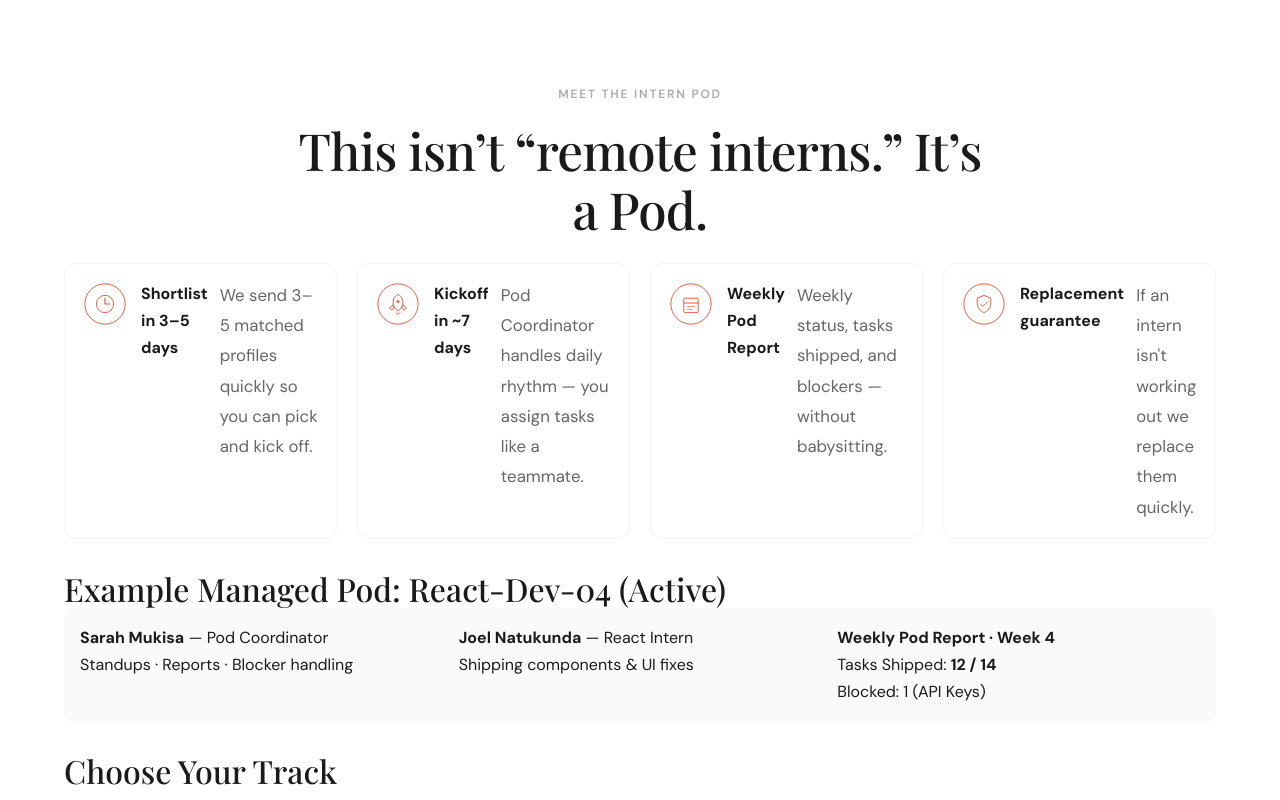
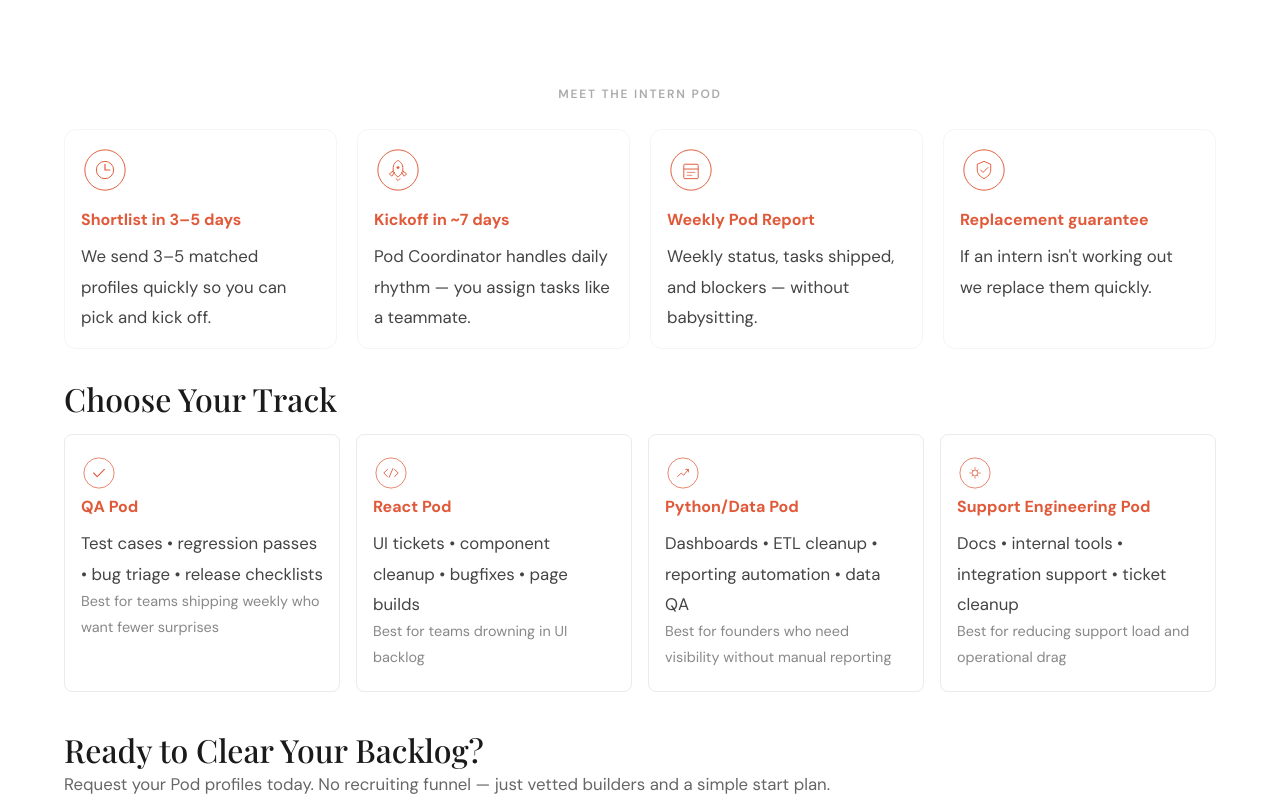
Before and after one commit to Odd-Shoes-Dev/oddshoes, a Next.js app: page /services/billy-pods in a window 1280 px wide. Shown: the part 500-1300 px from the top of the page. Built offline with nearby package versions, Linux system fonts and the light colour scheme; a web font is replaced by a local one.

Commit message:
Fixed pods section

```diff
--- a/app/globals.css
+++ b/app/globals.css
@@ -1526,11 +1526,57 @@ p { font-size: 1.05rem; color: var(--gray-600); line-height: 1.8; }
 
 /* Billy Pods styles */
 .pod-features { display: grid; grid-template-columns: repeat(auto-fit, minmax(220px, 1fr)); gap: 1.25rem; }
-.pod-feature { background: white; padding: 1rem; border-radius: 12px; border: 1px solid var(--gray-100); display: flex; gap: .75rem; align-items: flex-start; }
-.pod-feature h4 { margin-bottom: .25rem; }
+.pod-feature {
+  background: white;
+  padding: 1rem;
+  border-radius: 12px;
+  border: 1px solid var(--gray-100);
+  display: flex;
+  flex-direction: column;
+  gap: .5rem;
+  align-items: flex-start;
+  text-align: left;
+  position: relative;
+  overflow: hidden;
+  transition: all var(--transition);
+}
+.pod-feature::before {
+  content: '';
+  position: absolute;
+  left: 0; right: 0; bottom: 0;
+  height: 0;
+  background: var(--coral);
+  z-index: 0;
+  transition: height .45s cubic-bezier(.4,0,.2,1);
+}
+.pod-feature:hover::before { height: 100%; }
+.pod-feature > * { position: relative; z-index: 1; }
+.pod-feature img { display: block; margin: 0 0 .25rem 0; }
+.pod-feature h4 { margin: 0; color: var(--coral); transition: color var(--transition); font-weight: 700; }
+.pod-feature:hover h4 { color: var(--white); }
+.pod-feature p { margin: 0; color: var(--gray-700); transition: color var(--transition); }
+.pod-feature:hover p { color: rgba(255,255,255,.9); }
 .pod-example__card { display: grid; grid-template-columns: repeat(auto-fit, minmax(200px, 1fr)); gap: 1rem; background: var(--gray-50); padding: 1rem; border-radius: 8px; }
 .tracks-grid { display: grid; grid-template-columns: repeat(auto-fit, minmax(220px, 1fr)); gap: 1rem; margin-top: 1rem; }
-.track-card { background: white; border-radius: 8px; padding: 1rem; border: 1px solid var(--gray-100); }
+.track-card {
+  background: white;
+  border-radius: 8px;
+  padding: 1.25rem 1rem;
+  border: 1px solid var(--gray-200);
+  transition: all var(--transition);
+}
+.track-card:hover {
+  transform: translateY(-4px);
+  box-shadow: 0 8px 24px rgba(0,0,0,.08);
+  border-color: var(--coral);
+}
+.track-card h4 {
+  color: var(--coral);
+  margin-top: 0.15rem;
+  margin-bottom: 0.5rem;
+  font-weight: 700;
+}
+.track-card p { color: var(--gray-700); }
 .track-card .muted { color: var(--gray-500); font-size: .9rem; }
 
 
--- a/app/services/billy-pods/page.tsx
+++ b/app/services/billy-pods/page.tsx
@@ -22,7 +22,6 @@ export default function BillyPodsPage() {
         <div className="container">
           <FadeUp className="section-header">
             <p className="label">Meet the Intern Pod</p>
-            <h2>This isn’t “remote interns.” It’s a Pod.</h2>
           </FadeUp>
 
           <div className="pod-features" style={{ marginTop: '1.5rem' }}>
@@ -48,24 +47,7 @@ export default function BillyPodsPage() {
             </div>
           </div>
 
-          <div className="pod-example" style={{ marginTop: '2rem' }}>
-            <h3>Example Managed Pod: React-Dev-04 (Active)</h3>
-            <div className="pod-example__card">
-              <div>
-                <strong>Sarah Mukisa</strong> — Pod Coordinator
-                <div>Standups · Reports · Blocker handling</div>
-              </div>
-              <div>
-                <strong>Joel Natukunda</strong> — React Intern
-                <div>Shipping components & UI fixes</div>
-              </div>
-              <div className="pod-report">
-                <h4>Weekly Pod Report · Week 4</h4>
-                <div>Tasks Shipped: <strong>12 / 14</strong></div>
-                <div>Blocked: 1 (API Keys)</div>
-              </div>
-            </div>
-          </div>
+
 
           <div style={{ marginTop: '2rem' }}>
             <h3>Choose Your Track</h3>
@@ -98,11 +80,6 @@ export default function BillyPodsPage() {
           </div>
 
           <div style={{ marginTop: '2.5rem' }}>
-            <FadeUp>
-              <h3>Ready to Clear Your Backlog?</h3>
-              <p>Request your Pod profiles today. No recruiting funnel. Just vetted builders ready to ship.</p>
-            </FadeUp>
-
             <div style={{ marginTop: '1.25rem' }}>
               <PodRequestForm />
             </div>
--- a/components/PodRequestForm.tsx
+++ b/components/PodRequestForm.tsx
@@ -55,8 +55,8 @@ export default function PodRequestForm() {
   return (
     <form className="planner-form" onSubmit={handleSubmit} style={{ maxWidth: 820 }}>
       <div className="planner-section">
-        <h3 className="planner-section__title">Request Your Pod Profiles</h3>
-        <p className="planner-section__lead">Tell us the essentials and we’ll send 3–5 matched intern profiles within a few business days.</p>
+        <h3 className="planner-section__title">Ready to Clear Your Backlog?</h3>
+        <p className="planner-section__lead">Request your Pod profiles today. No recruiting funnel — just vetted builders and a simple start plan.</p>
         <div className="planner-grid">
           <div className="form-group">
             <label htmlFor="name">Full name *</label>
```
